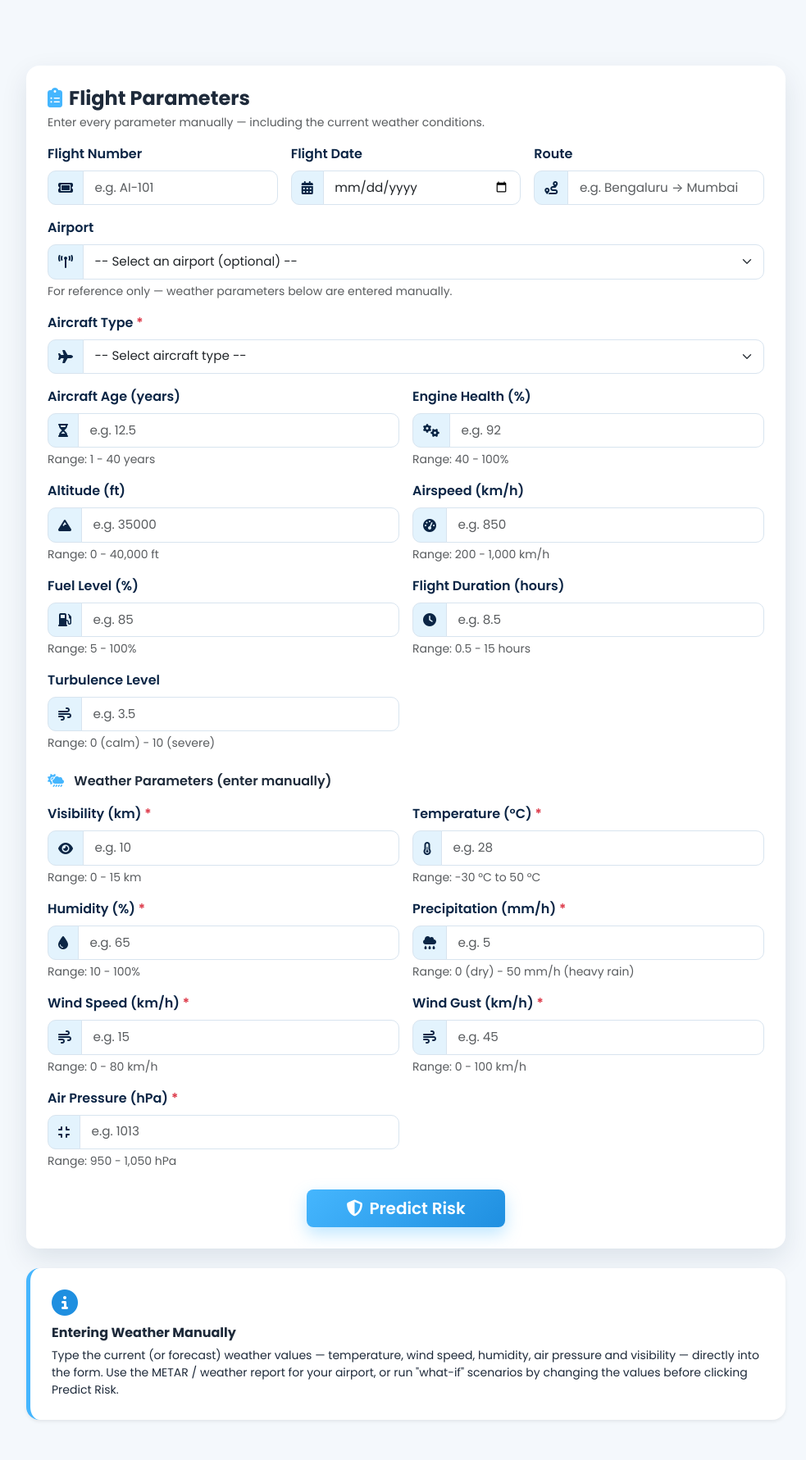
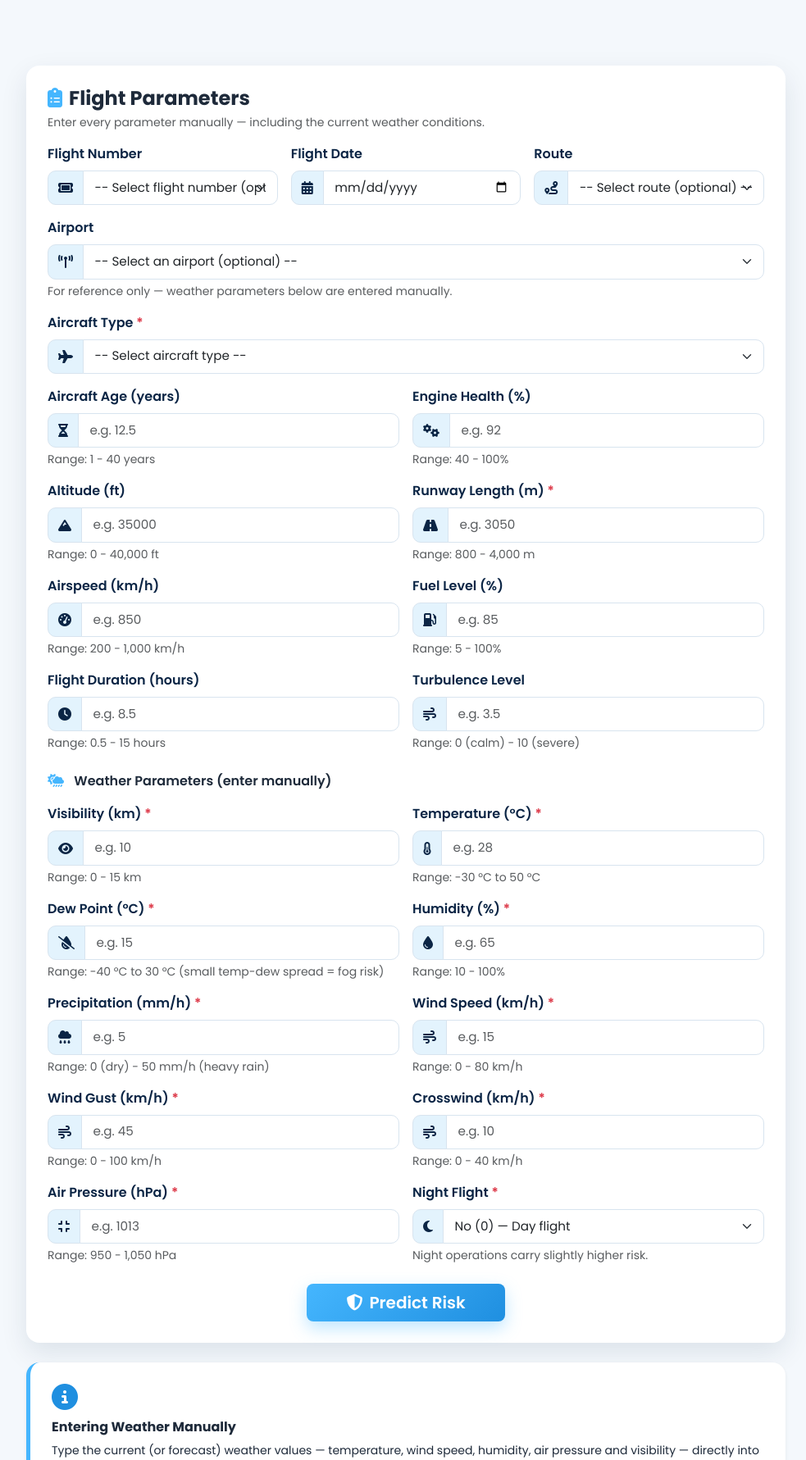
Before and after one commit to punarvikauv132005/qda-predict-manual, a Flask app: page /prediction in a window 1280 px wide. Shown: the part 306-2087 px from the top of the page at 82% size, without its empty margins (145-1128 px from the left). Run offline with Flask 3, Linux system fonts and the light colour scheme; parts of the project's set-up code (start-up, migrations or seed data) failed here and were passed over.

Commit message:
Add runway length, dew point, crosswind, night flight features + flight no/route dropdowns

```diff
--- a/templates/prediction.html
+++ b/templates/prediction.html
@@ -33,8 +33,25 @@
                 <label class="form-label fw-semibold" for="flight_no">Flight Number</label>
                 <div class="input-group">
                   <span class="input-group-text"><i class="fa-solid fa-ticket"></i></span>
-                  <input type="text" class="form-control" id="flight_no"
-                         name="flight_no" placeholder="e.g. AI-101" value="{{ form_values.flight_no or '' }}">
+                  <select id="flight_no" name="flight_no" class="form-select">
+                    <option value="">-- Select flight number (optional) --</option>
+                    <option value="AI-101">AI-101 (Air India)</option>
+                    <option value="AI-201">AI-201 (Air India)</option>
+                    <option value="6E-201">6E-201 (IndiGo)</option>
+                    <option value="6E-504">6E-504 (IndiGo)</option>
+                    <option value="SG-814">SG-814 (SpiceJet)</option>
+                    <option value="UK-863">UK-863 (Vistara)</option>
+                    <option value="IX-334">IX-334 (Air India Express)</option>
+                    <option value="I5-722">I5-722 (Akasa Air)</option>
+                    <option value="QP-142">QP-142 (Star Air)</option>
+                    <option value="EK-506">EK-506 (Emirates)</option>
+                    <option value="EY-209">EY-209 (Etihad)</option>
+                    <option value="QR-570">QR-570 (Qatar Airways)</option>
+                    <option value="BA-117">BA-117 (British Airways)</option>
+                    <option value="LH-756">LH-756 (Lufthansa)</option>
+                    <option value="SQ-421">SQ-421 (Singapore Airlines)</option>
+                    <option value="TG-325">TG-325 (Thai Airways)</option>
+                  </select>
                 </div>
               </div>
               <div class="col-md-4">
@@ -49,8 +66,24 @@
                 <label class="form-label fw-semibold" for="route">Route</label>
                 <div class="input-group">
                   <span class="input-group-text"><i class="fa-solid fa-route"></i></span>
-                  <input type="text" class="form-control" id="route"
-                         name="route" placeholder="e.g. Bengaluru → Mumbai" value="{{ form_values.route or '' }}">
+                  <select id="route" name="route" class="form-select">
+                    <option value="">-- Select route (optional) --</option>
+                    <option value="Bengaluru to Mumbai">Bengaluru &rarr; Mumbai</option>
+                    <option value="Bengaluru to Delhi">Bengaluru &rarr; Delhi</option>
+                    <option value="Bengaluru to Chennai">Bengaluru &rarr; Chennai</option>
+                    <option value="Bengaluru to Hyderabad">Bengaluru &rarr; Hyderabad</option>
+                    <option value="Bengaluru to Kolkata">Bengaluru &rarr; Kolkata</option>
+                    <option value="Mumbai to Delhi">Mumbai &rarr; Delhi</option>
+                    <option value="Delhi to Mumbai">Delhi &rarr; Mumbai</option>
+                    <option value="Chennai to Hyderabad">Chennai &rarr; Hyderabad</option>
+                    <option value="Delhi to Dubai">Delhi &rarr; Dubai</option>
+                    <option value="Mumbai to Dubai">Mumbai &rarr; Dubai</option>
+                    <option value="Bengaluru to Dubai">Bengaluru &rarr; Dubai</option>
+                    <option value="Delhi to Singapore">Delhi &rarr; Singapore</option>
+                    <option value="Chennai to Singapore">Chennai &rarr; Singapore</option>
+                    <option value="Mumbai to London">Mumbai &rarr; London</option>
+                    <option value="Delhi to Frankfurt">Delhi &rarr; Frankfurt</option>
+                  </select>
                 </div>
               </div>
 
@@ -116,6 +149,17 @@
                          name="altitude" placeholder="e.g. 35000" value="{{ form_values.altitude or '' }}">
                 </div>
                 <div class="form-text">Range: 0 - 40,000 ft</div>
+              </div>
+
+              <!-- Runway Length -->
+              <div class="col-md-6">
+                <label class="form-label fw-semibold" for="runway_length">Runway Length (m) <span class="text-danger">*</span></label>
+                <div class="input-group">
+                  <span class="input-group-text"><i class="fa-solid fa-road"></i></span>
+                  <input type="number" step="1" min="800" max="4000" class="form-control" id="runway_length"
+                         name="runway_length" placeholder="e.g. 3050" value="{{ form_values.runway_length or '' }}" required>
+                </div>
+                <div class="form-text">Range: 800 - 4,000 m</div>
               </div>
 
               <!-- Airspeed -->
@@ -190,6 +234,17 @@
                 <div class="form-text">Range: -30 &deg;C to 50 &deg;C</div>
               </div>
 
+              <!-- Dew Point -->
+              <div class="col-md-6">
+                <label class="form-label fw-semibold" for="dew_point">Dew Point (&deg;C) <span class="text-danger">*</span></label>
+                <div class="input-group">
+                  <span class="input-group-text"><i class="fa-solid fa-droplet-slash"></i></span>
+                  <input type="number" step="0.1" min="-40" max="30" class="form-control" id="dew_point"
+                         name="dew_point" placeholder="e.g. 15" value="{{ form_values.dew_point or '' }}" required>
+                </div>
+                <div class="form-text">Range: -40 &deg;C to 30 &deg;C (small temp-dew spread = fog risk)</div>
+              </div>
+
               <div class="col-md-6">
                 <label class="form-label fw-semibold" for="humidity">Humidity (%) <span class="text-danger">*</span></label>
                 <div class="input-group">
@@ -232,6 +287,17 @@
                 <div class="form-text">Range: 0 - 100 km/h</div>
               </div>
 
+              <!-- Crosswind -->
+              <div class="col-md-6">
+                <label class="form-label fw-semibold" for="crosswind">Crosswind (km/h) <span class="text-danger">*</span></label>
+                <div class="input-group">
+                  <span class="input-group-text"><i class="fa-solid fa-wind"></i></span>
+                  <input type="number" step="0.1" min="0" max="40" class="form-control" id="crosswind"
+                         name="crosswind" placeholder="e.g. 10" value="{{ form_values.crosswind or '' }}" required>
+                </div>
+                <div class="form-text">Range: 0 - 40 km/h</div>
+              </div>
+
               <div class="col-md-6">
                 <label class="form-label fw-semibold" for="air_pressure">Air Pressure (hPa) <span class="text-danger">*</span></label>
                 <div class="input-group">
@@ -240,6 +306,19 @@
                          name="air_pressure" placeholder="e.g. 1013" value="{{ form_values.air_pressure or '' }}" required>
                 </div>
                 <div class="form-text">Range: 950 - 1,050 hPa</div>
+              </div>
+
+              <!-- Night Flight -->
+              <div class="col-md-6">
+                <label class="form-label fw-semibold" for="night_flight">Night Flight <span class="text-danger">*</span></label>
+                <div class="input-group">
+                  <span class="input-group-text"><i class="fa-solid fa-moon"></i></span>
+                  <select id="night_flight" name="night_flight" class="form-select" required>
+                    <option value="0">No (0) — Day flight</option>
+                    <option value="1">Yes (1) — Night flight</option>
+                  </select>
+                </div>
+                <div class="form-text">Night operations carry slightly higher risk.</div>
               </div>
 
               <div class="col-12 text-center mt-4">
```
Also changed, not shown: train_model.py (+32 -9 lines), README.md, static/images/confusion_matrix.png, 2 other files.
